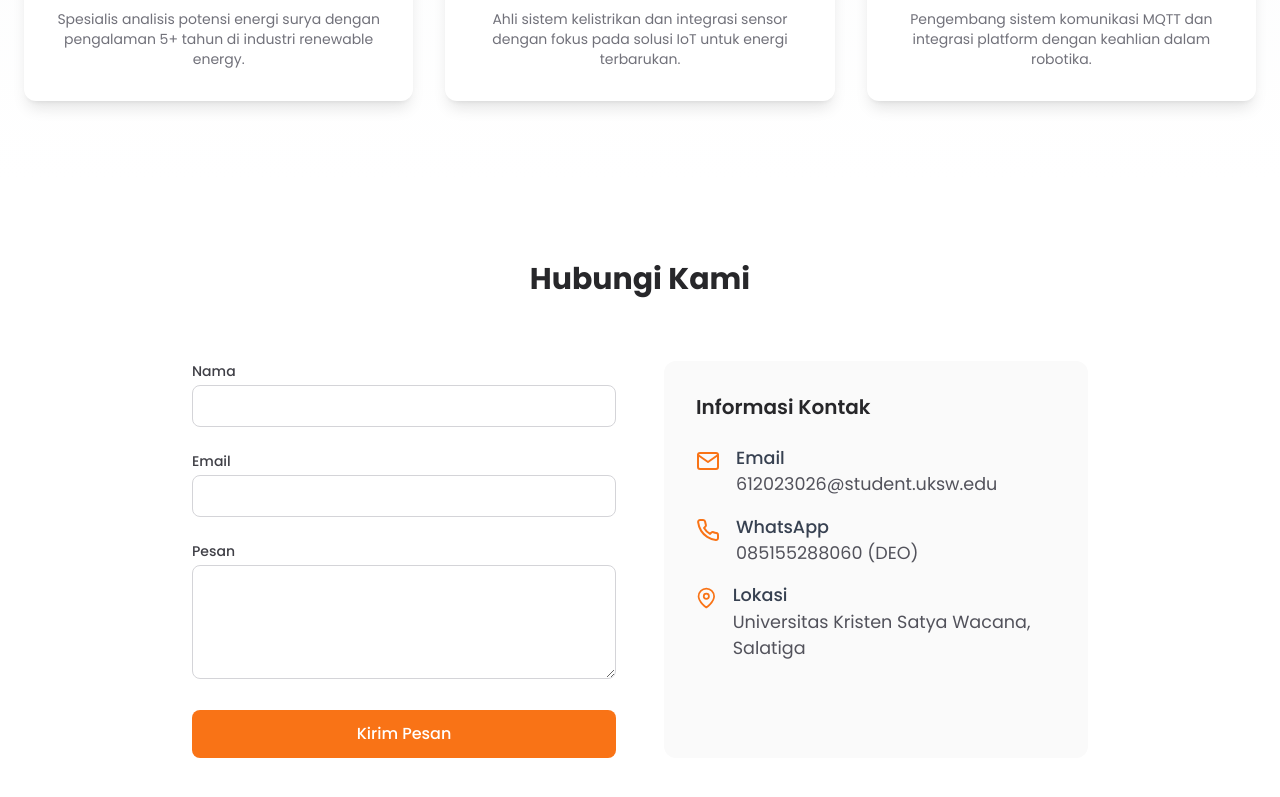
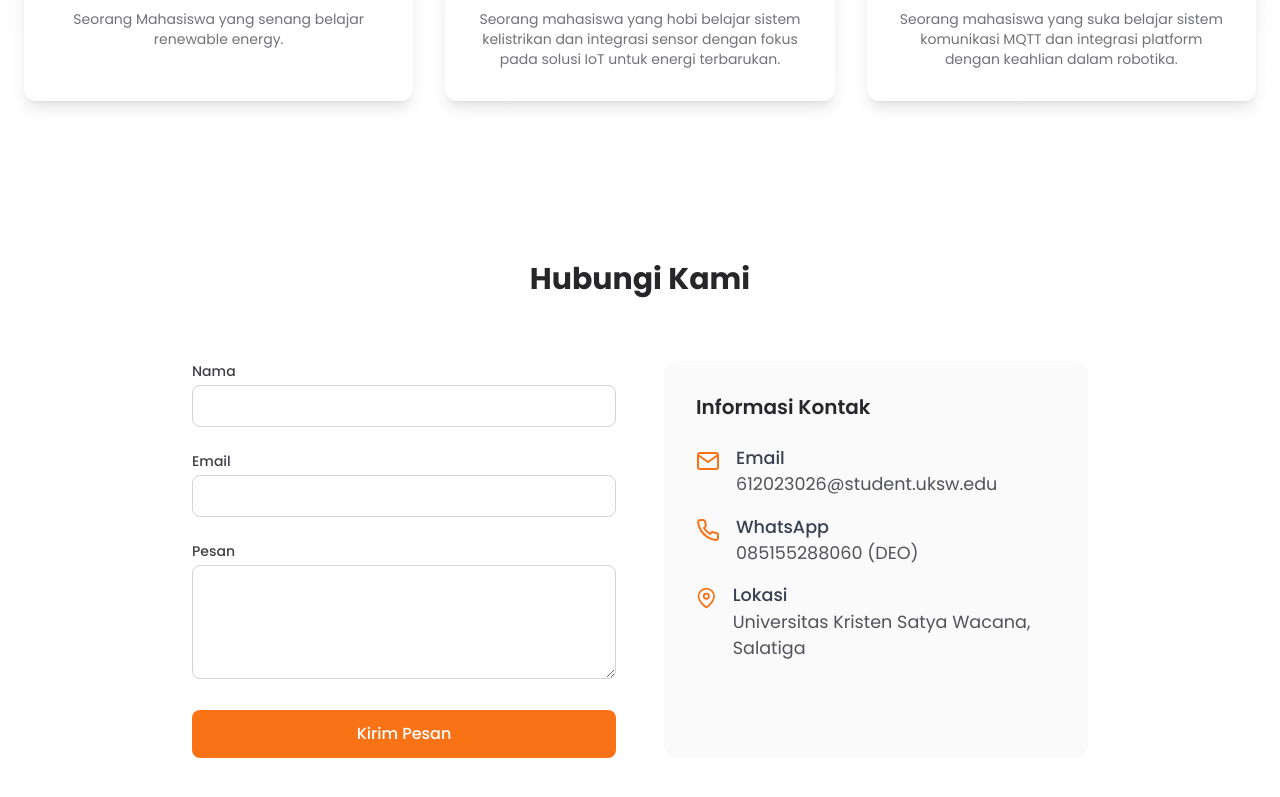
Before and after one commit to nothinx/rover-maps, a plain HTML site: page index.html in a window 1280 px wide. Shown: the part 3468-4265 px from the top of the page. Drawn offline with nearby package versions, Linux system fonts and the light colour scheme.

Commit message:
Update index.html

```diff
--- a/index.html
+++ b/index.html
@@ -287,7 +287,7 @@
                     </div>
                     <h3 class="text-xl font-semibold mb-1 gradient-text">Amadeo Wisesa</h3>
 <p class="text-zinc-600 font-medium">Energy Analyst</p>
-                    <p class="text-zinc-500 text-sm mt-3">Spesialis analisis potensi energi surya dengan pengalaman 5+ tahun di industri renewable energy.</p>
+                    <p class="text-zinc-500 text-sm mt-3">Seorang Mahasiswa yang senang  belajar renewable energy.</p>
                 </div>
                 <div class="bg-white p-8 rounded-xl shadow-lg text-center transform transition hover:scale-105 hover:shadow-xl">
                     <div class="relative inline-block mb-4">
@@ -298,7 +298,7 @@
                     </div>
                     <h3 class="text-xl font-semibold mb-1 gradient-text">Rayhan Roja</h3>
                     <p class="text-zinc-600 font-medium">Electrical Engineer</p>
-                    <p class="text-zinc-500 text-sm mt-3">Ahli sistem kelistrikan dan integrasi sensor dengan fokus pada solusi IoT untuk energi terbarukan.</p>
+                    <p class="text-zinc-500 text-sm mt-3">Seorang mahasiswa yang hobi belajar sistem kelistrikan dan integrasi sensor dengan fokus pada solusi IoT untuk energi terbarukan.</p>
                 </div>
                 <div class="bg-white p-8 rounded-xl shadow-lg text-center transform transition hover:scale-105 hover:shadow-xl">
                     <div class="relative inline-block mb-4">
@@ -309,7 +309,7 @@
                     </div>
                     <h3 class="text-xl font-semibold mb-1 gradient-text">Moses Jaguar</h3>
                     <p class="text-zinc-600 font-medium">Software Developer</p>
-                    <p class="text-zinc-500 text-sm mt-3">Pengembang sistem komunikasi MQTT dan integrasi platform dengan keahlian dalam robotika.</p>
+                    <p class="text-zinc-500 text-sm mt-3">Seorang mahasiswa yang suka belajar sistem komunikasi MQTT dan integrasi platform dengan keahlian dalam robotika.</p>
                 </div>
 </div>
         </div>
```
